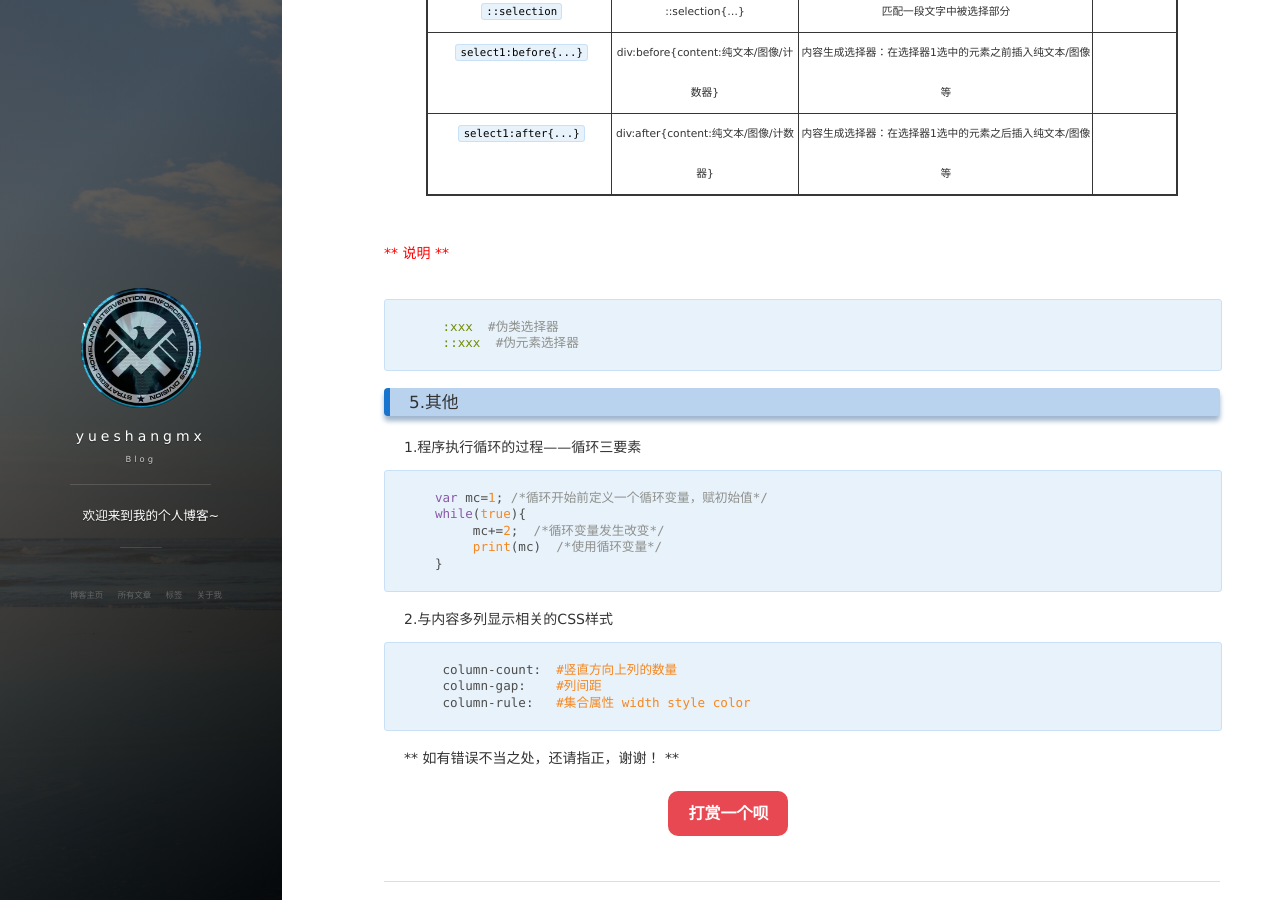
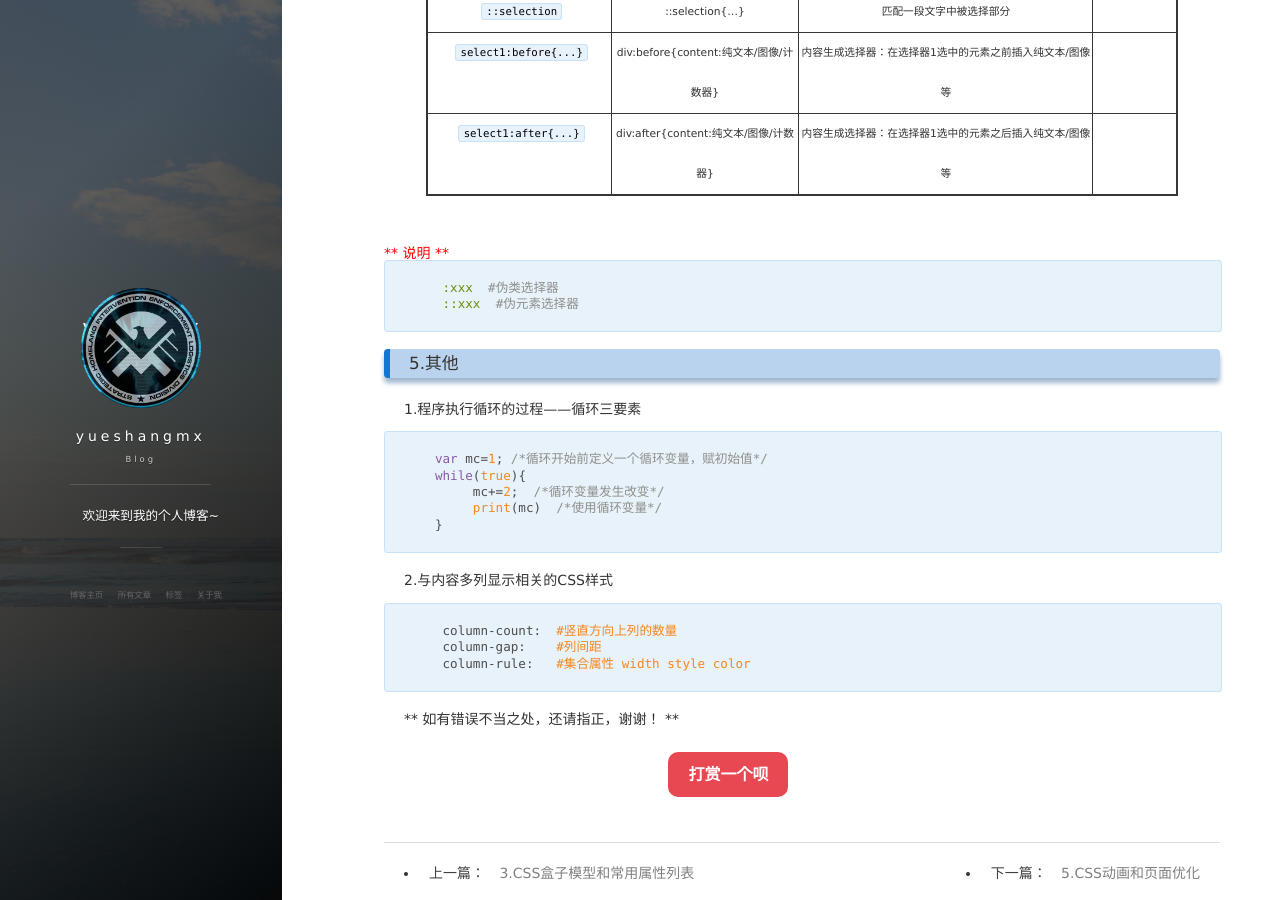
Before and after one commit to yueshangmx/yueshangmx.github.io, a Jekyll site: the page built from _posts/2017-08-04-CSS元素定位和复杂选择器.md, in a window 1280 px wide and 900 px high, scrolled down 2763 px. Built offline with Jekyll 4.4.1, drawn with Linux system fonts in a browser that asks for light colours; nearby versions of some CDN libraries; comment, search, counter and statistics services are not loaded.

Commit message:
update 2017-10-19

````diff
--- a/_posts/2017-08-04-CSS元素定位和复杂选择器.md
+++ b/_posts/2017-08-04-CSS元素定位和复杂选择器.md
@@ -91,7 +91,7 @@ opacity属性表示元素的透明度，取值0.0(完全透明)-1.0(完全不透
 `select1:after{...}`|div:after{content:纯文本/图像/计数器}|内容生成选择器：在选择器1选中的元素之后插入纯文本/图像等
 
 
-<font color="#f00">** 说明 **</font><br>
+<font color="#f00">** 说明 **</font>
 ```
     :xxx  #伪类选择器
     ::xxx  #伪元素选择器
````
